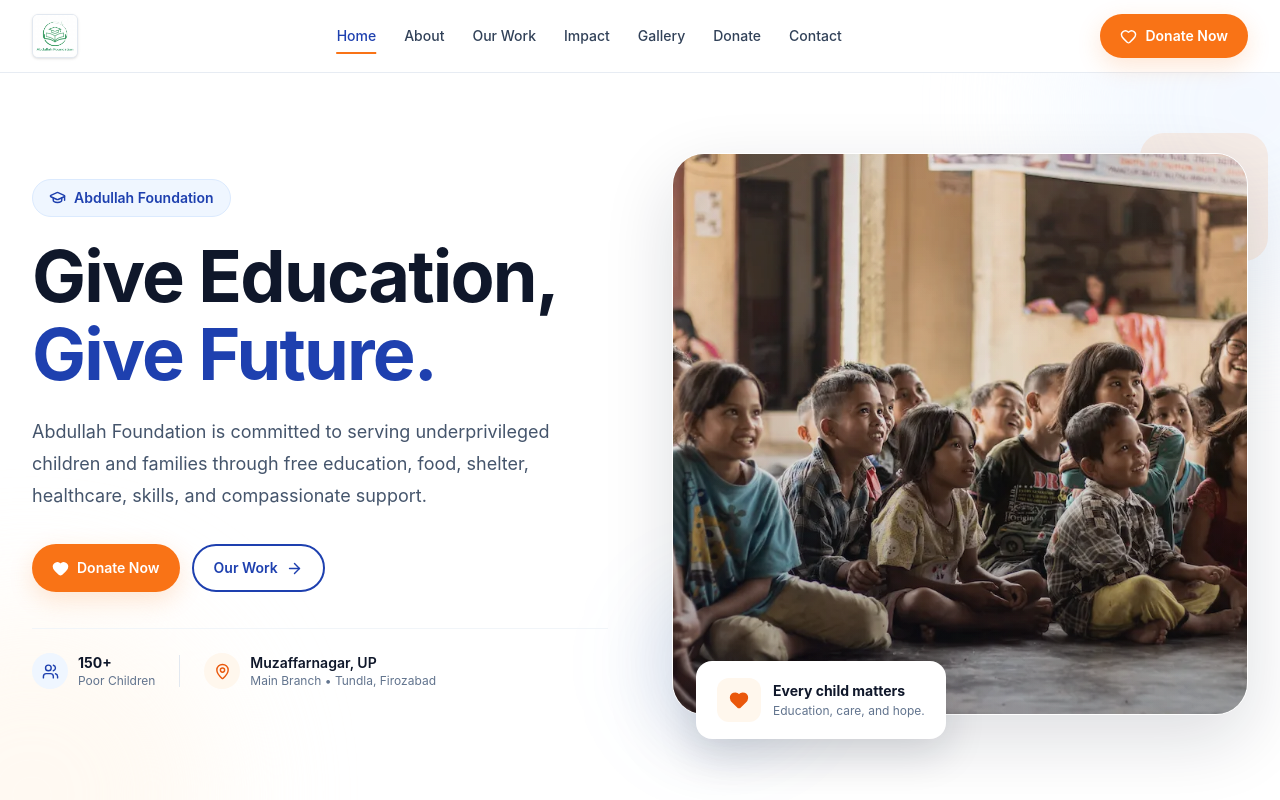
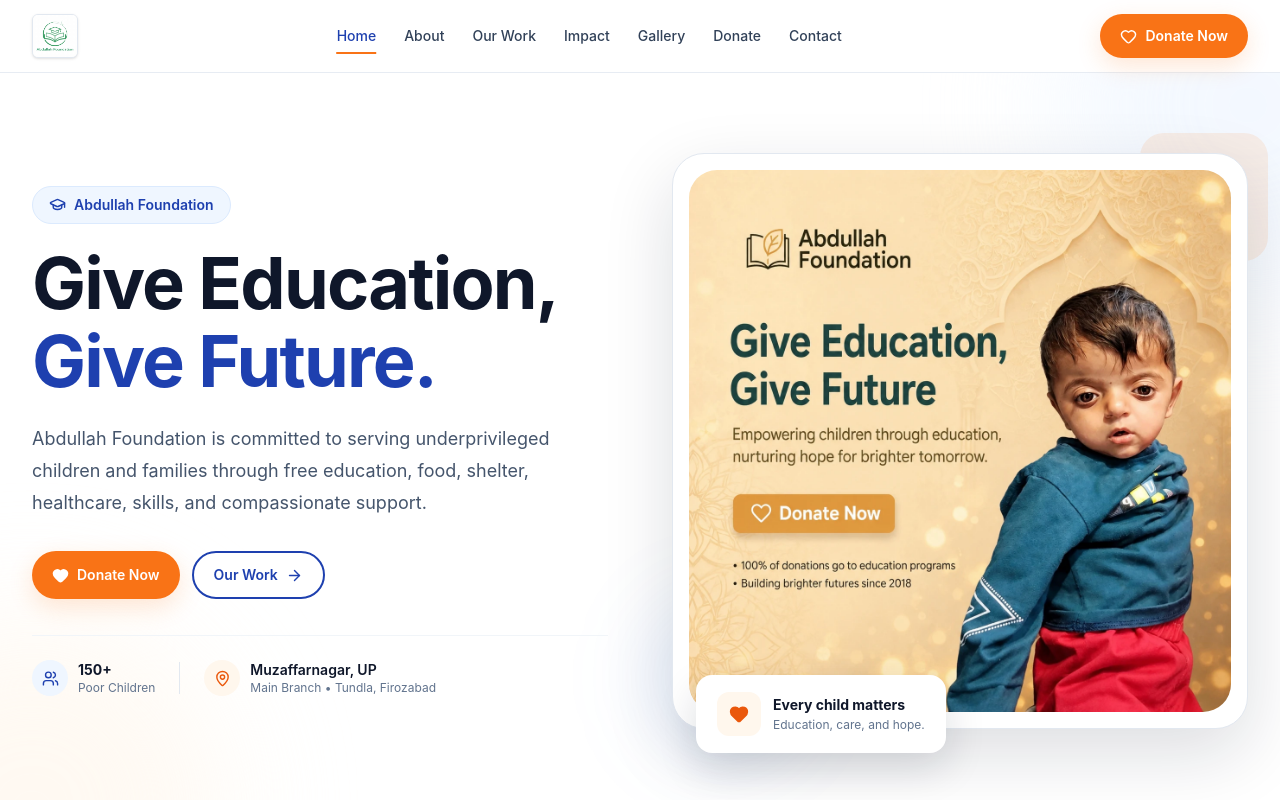
Before and after one commit to AliMehran853/abdullah-foundation, a React (Vite) app: page / in a window 1280 px wide. Shown: the top 800 px of the page. Built offline with nearby package versions, Linux system fonts and the light colour scheme.

Commit message:
Finalize website updates and donation links

```diff
--- a/src/components/layout/Footer.jsx
+++ b/src/components/layout/Footer.jsx
@@ -10,7 +10,7 @@
 import { Link, useLocation } from "react-router-dom";
 
 const WHATSAPP_DONATE_URL =
-    "https://wa.me/917088091108";
+    "https://wa.me/917088091108?text=Assalamu%20Alaikum%2C%20I%20want%20to%20donate%20to%20Abdullah%20Foundation";
 
 const UPI_PHONE = "7088091108";
 
--- a/src/components/layout/Header.jsx
+++ b/src/components/layout/Header.jsx
@@ -22,7 +22,7 @@
 import logo from "../../assets/logo/abdullah-foundation-logo.png";
 
 const WHATSAPP_DONATE_URL =
-    "https://wa.me/917088091108";
+    "https://wa.me/917088091108?text=Assalamu%20Alaikum%2C%20I%20want%20to%20donate%20to%20Abdullah%20Foundation";
 
 function Header() {
     const location = useLocation();
--- a/src/components/sections/Donation.jsx
+++ b/src/components/sections/Donation.jsx
@@ -16,7 +16,7 @@
 import upiQrImage from "../../assets/donation/abdullah-foundation-upi-qr.png";
 
 const WHATSAPP_DONATE_URL =
-    "https://wa.me/917088091108";
+    "https://wa.me/917088091108?text=Assalamu%20Alaikum%2C%20I%20want%20to%20donate%20to%20Abdullah%20Foundation";
 
 const UPI_PHONE = "7088091108";
 
--- a/src/components/sections/Hero.jsx
+++ b/src/components/sections/Hero.jsx
@@ -12,7 +12,7 @@
 import heroImage from "../../assets/images/hero.webp";
 
 const WHATSAPP_DONATE_URL =
-    "https://wa.me/917088091108";
+    "https://wa.me/917088091108?text=Assalamu%20Alaikum%2C%20I%20want%20to%20donate%20to%20Abdullah%20Foundation";
 
 function Hero() {
     return (
@@ -24,8 +24,10 @@
                 bg-white
                 pt-12
                 pb-20
+
                 sm:pt-16
                 sm:pb-24
+
                 lg:pt-20
                 lg:pb-28
             "
@@ -73,6 +75,7 @@
                         grid
                         items-center
                         gap-12
+
                         lg:grid-cols-2
                         lg:gap-16
                     "
@@ -147,6 +150,7 @@
                                 text-base
                                 leading-8
                                 text-slate-600
+
                                 sm:text-lg
                             "
                         >
@@ -164,6 +168,7 @@
                                 flex
                                 flex-col
                                 gap-3
+
                                 sm:flex-row
                             "
                         >
@@ -252,6 +257,7 @@
                                     h-8
                                     w-px
                                     bg-slate-200
+
                                     sm:block
                                 "
                             />
@@ -299,7 +305,7 @@
                     </div>
 
                     {/* =================================================
-                        Hero Image
+                        Hero Image / Banner
                     ================================================== */}
 
                     <div className="relative">
@@ -343,71 +349,52 @@
                             "
                         />
 
-                        {/* Image Frame */}
+                        {/* Banner Frame */}
 
                         <div
                             className="
                                 relative
                                 z-10
+                                flex
+                                min-h-[420px]
+                                items-center
+                                justify-center
                                 overflow-hidden
                                 rounded-[2rem]
                                 border
-                                border-white
-                                bg-slate-100
+                                border-slate-200
+                                bg-white
+                                p-2
                                 shadow-[0_25px_70px_rgba(15,23,42,0.14)]
+
+                                sm:min-h-[500px]
+                                sm:p-3
+
+                                lg:min-h-[560px]
+                                lg:p-4
                             "
                         >
                             <img
                                 src={heroImage}
-                                alt="Children supported by Abdullah Foundation"
+                                alt="Abdullah Foundation banner"
                                 loading="eager"
                                 className="
-                                    h-[420px]
+                                    h-full
+                                    max-h-[560px]
                                     w-full
+                                    rounded-[1.5rem]
                                     object-cover
+                                    object-center
 
-                                    brightness-[0.94]
-                                    saturate-[0.86]
-                                    contrast-[0.95]
+                                    sm:rounded-[1.75rem]
+
+                                    lg:rounded-[1.75rem]
 
                                     transition-transform
                                     duration-700
                                     ease-out
 
-                                    hover:scale-[1.025]
-
-                                    sm:h-[500px]
-                                    lg:h-[560px]
-                                "
-                            />
-
-                            {/* Soft Image Overlay */}
-
-                            <div
-                                aria-hidden="true"
-                                className="
-                                    pointer-events-none
-                                    absolute
-                                    inset-0
-                                    bg-gradient-to-t
-                                    from-slate-950/25
-                                    via-transparent
-                                    to-white/5
-                                "
-                            />
-
-                            {/* Soft Color Overlay */}
-
-                            <div
-                                aria-hidden="true"
-                                className="
-                                    pointer-events-none
-                                    absolute
-                                    inset-0
-                                    bg-gradient-to-tr
-                                    from-primary-900/8
-                                    via-transparent
-                                    to-accent-500/8
+                                    hover:scale-[1.01]
                                 "
                             />
                         </div>
```
Also changed, not shown: src/components/sections/Contact.jsx (+8 -18 lines), src/assets/images/hero.webp, src/components/ui/Button.jsx (line endings or trailing spaces).
